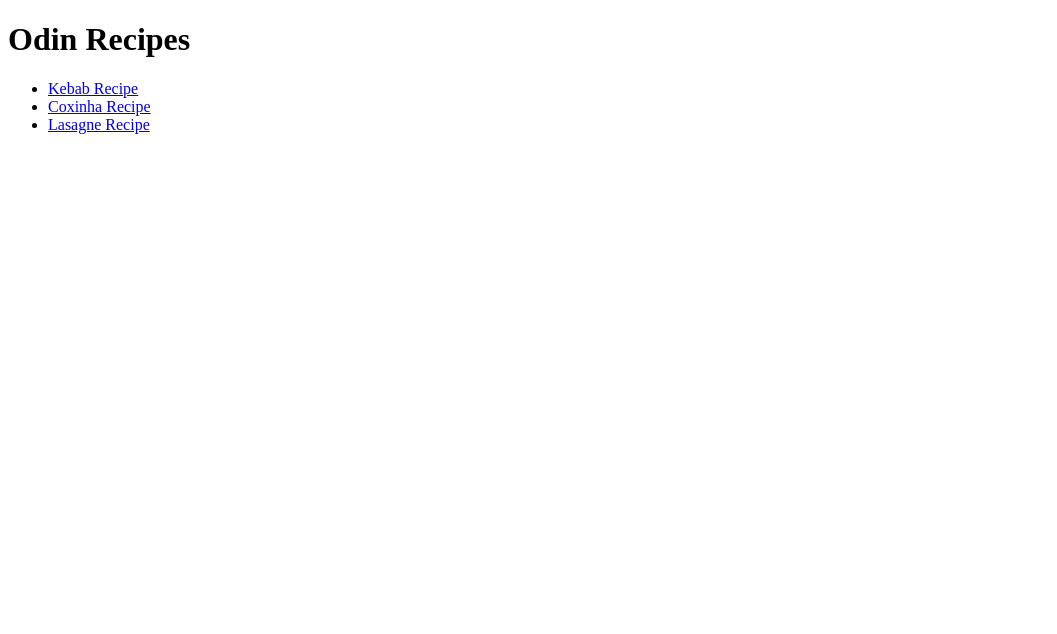
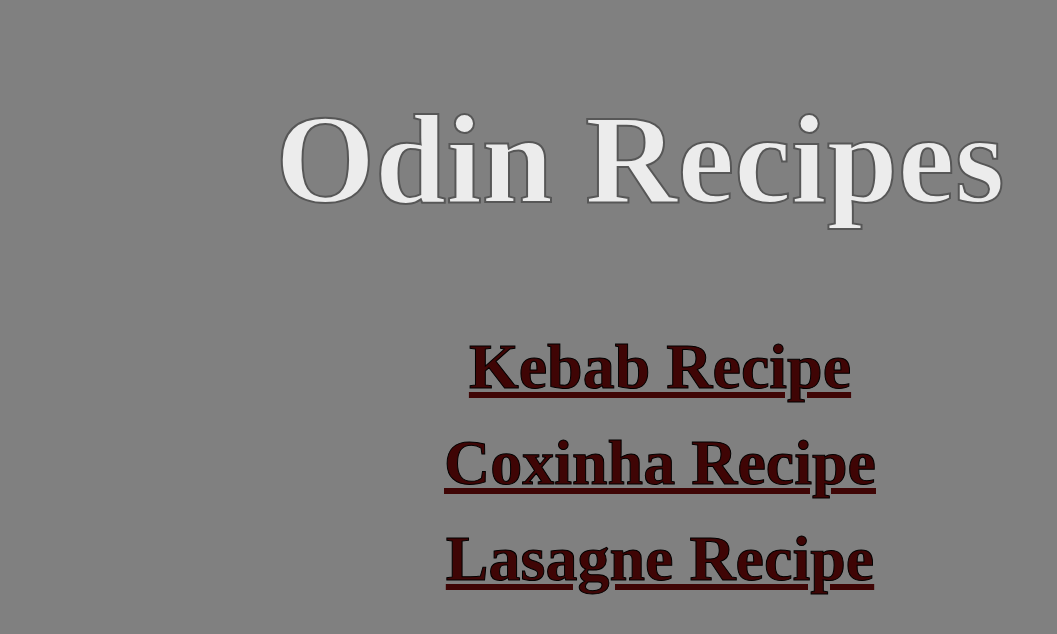
Before and after one commit to Senne42/odin-recipes, a plain HTML site: page index.html in a window 1280 px wide. Shown: the whole page, without its empty margins (0-1057 px from the left). Drawn offline with Linux system fonts and the light colour scheme.

Commit message:
Style changes in index.html

```diff
--- a/index.html
+++ b/index.html
@@ -4,13 +4,16 @@
     <meta charset="UTF-8">
     <meta name="viewport" content="width=device-width, initial-scale=1.0">
     <title>Odin Recipes</title>
+    <link rel="stylesheet" href="./style.css">
 </head>
-<body>
-    <h1>Odin Recipes</h1>
-    <ul>
-        <li><a href="./recipes/kebab.html">Kebab Recipe</a></li>
-        <li><a href="./recipes/coxinha.html">Coxinha Recipe</a></li>
-        <li><a href="./recipes/lasagne.html">Lasagne Recipe</a></li>
-    </ul>
+<body class="bg">
+    <h1 >Odin Recipes</h1>
+    <div class="lista">
+        <ul class="itens">
+            <li><a href="./recipes/kebab.html">Kebab Recipe</a></li>
+            <li><a href="./recipes/coxinha.html">Coxinha Recipe</a></li>
+            <li><a href="./recipes/lasagne.html">Lasagne Recipe</a></li>
+        </ul>
+    </div>
 </body>
 </html>
--- /dev/null
+++ b/style.css
@@ -0,0 +1,35 @@
+.bg {
+    background-color: gray;
+}
+
+h1 {
+    text-align: center;
+    color: rgb(236, 236, 236);
+    font-size: 8em;
+    -webkit-text-stroke: 2px rgb(87, 87, 87);
+}
+
+.lista {
+    text-align: center;
+}
+
+ul{
+    list-style: none;
+}
+
+li a{
+    font-size: 4em;
+    font-weight: bolder;
+    line-height: 150%;
+    text-decoration: underline rgb(63, 5, 5);
+    color: rgb(63, 5, 5);
+    -webkit-text-stroke: 1px rgb(0, 0, 0);
+}
+li a:hover{
+    font-size: 4em;
+    font-weight: bolder;
+    line-height: 150%;
+    text-decoration: dashed;
+    color: rgb(97, 13, 13);
+    -webkit-text-stroke: 1px rgb(0, 0, 0);
+}
```
Also changed, not shown: imgs/bg.jpg (added).
